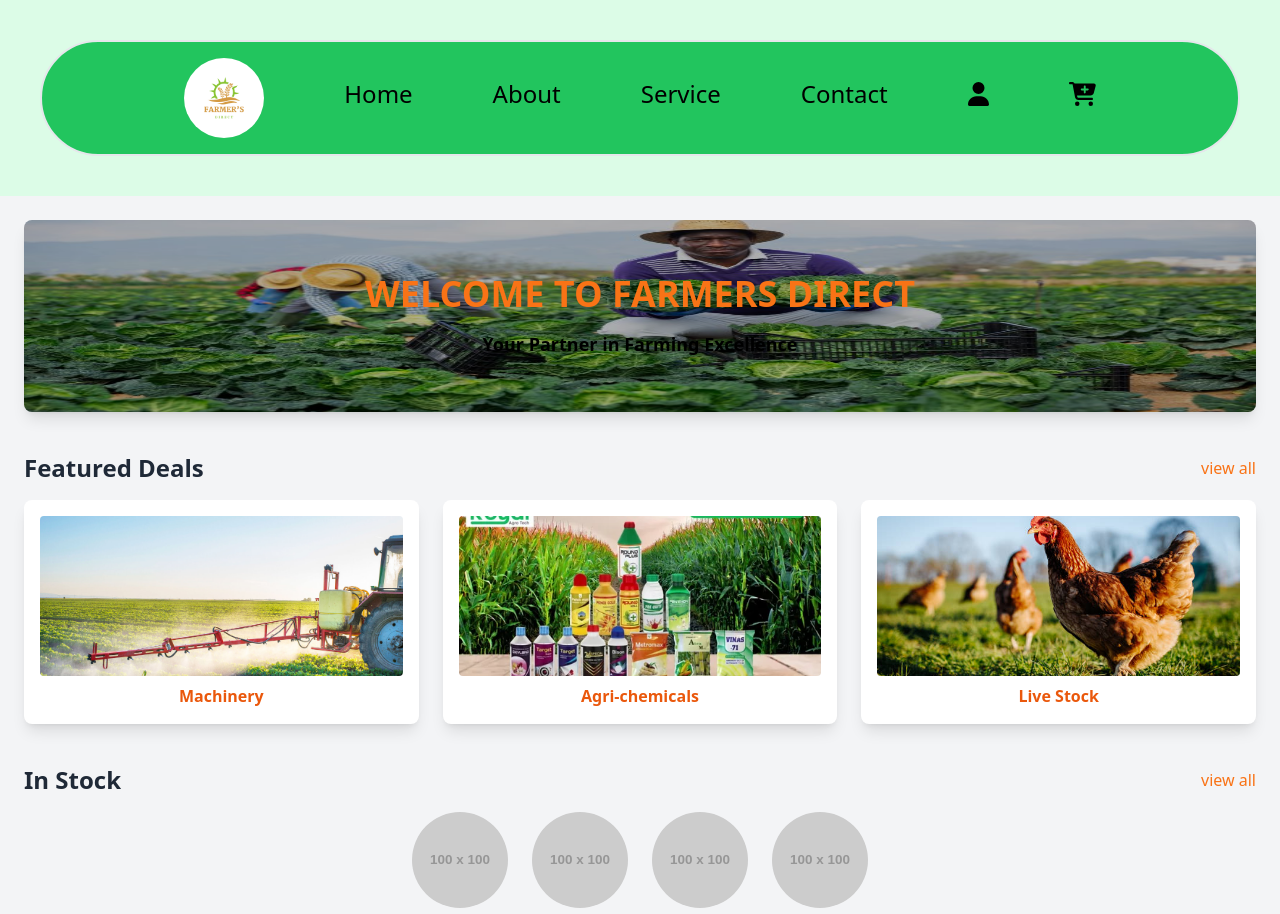
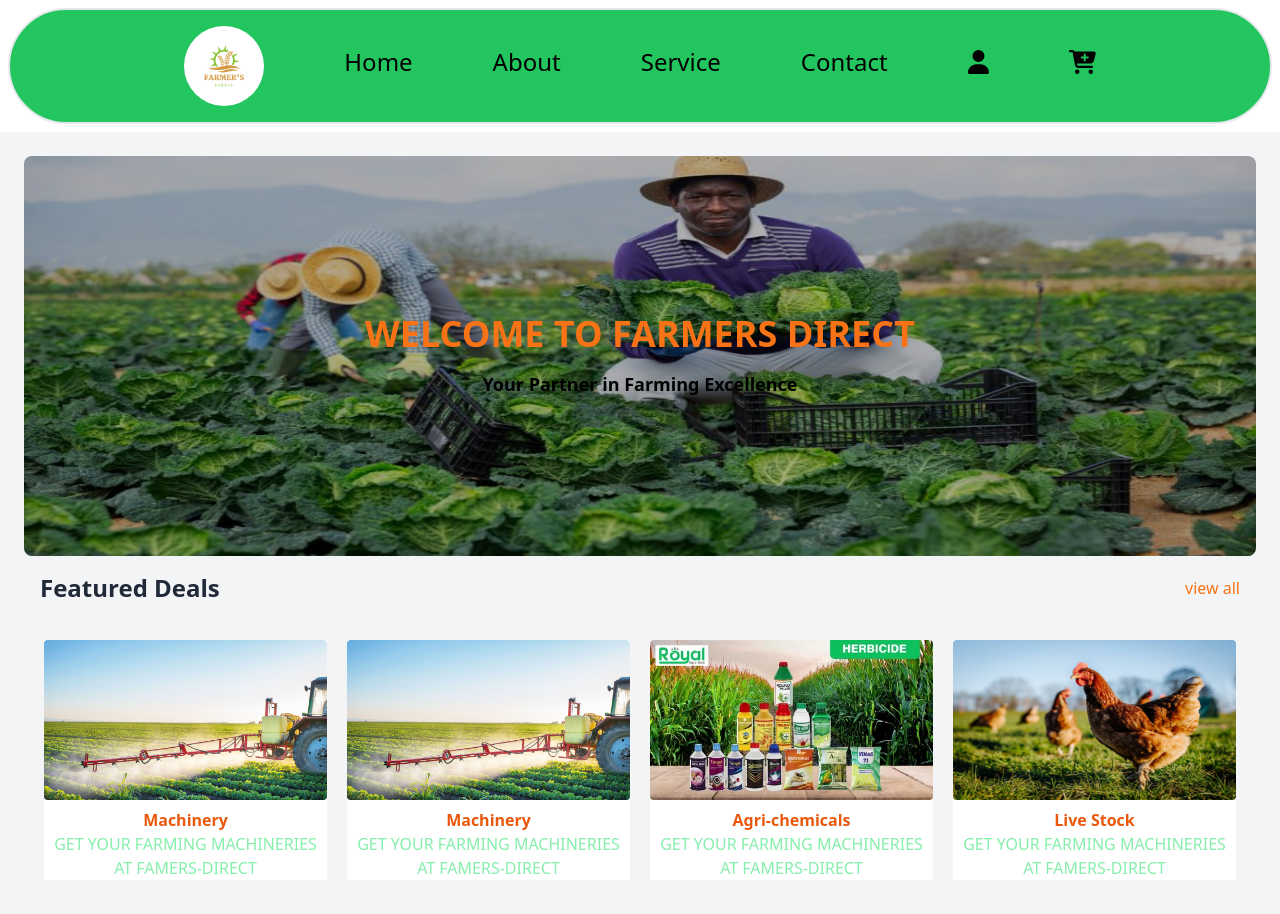
Before and after one commit to Smkandawire/GROUP-27-FARMERS-DIRECT-WEBSITE-FRONTEND, a React (Create React App) app: page / in a window 1280 px wide. Shown: the top 914 px of the page. Built offline with nearby package versions, Linux system fonts and the light colour scheme.

Commit message:
home page modifications

```diff
--- a/src/components/AddToCart/Checkout.js
+++ b/src/components/AddToCart/Checkout.js
@@ -6,9 +6,9 @@ const Checkout = ({ cart, updateQuantity, removeFromCart }) => {
     const totalPrice = cart.reduce((sum, item) => sum + item.price * item.quantity, 0);
 
     return (
-        <div className="p-6">
+        <div className="p-6 h-96">
             {cart.length === 0 ? (
-                <p>Your cart is empty.</p>
+                <p className='font-bold'>Your cart is empty.</p>
             ) : (
                 <>
                     {cart.map((item) => (
--- a/src/components/Header/Header.js
+++ b/src/components/Header/Header.js
@@ -25,7 +25,7 @@ const Header = () => {
   };
 
   return (
-    <div className=' bg-green-100 p-8 space-y-6'>
+    <div className='text-base sm:text-lg md:text-xl lg:text-2xl'>
 
       <div className='bg-green-500 text-xl font-light m-2 p-4 text-white rounded-full border-2'>
 
--- a/src/components/Homepage/Home.js
+++ b/src/components/Homepage/Home.js
@@ -8,8 +8,8 @@ const Home= () => {
   return (
     <div className="min-h-screen bg-gray-100 p-6">
     {/* Banner */}
-    <div className="relative bg-white rounded-lg shadow-lg overflow-hidden">
-      <img src= {farmersdirect}  alt="Farmer Banner"  className="w-full md:h-48"/>
+    <div className="relative bg-white rounded-lg  overflow-hidden">
+      <img src= {farmersdirect}  alt="Farmer Banner"  class="w-full h-[50vh] object-fit" />
       <div className="absolute inset-0 bg-black bg-opacity-30 flex flex-col justify-center items-center text-center">
         <h1 className="text-4xl font-bold text-orange-500 uppercase mb-4">
           Welcome to Farmers Direct
@@ -19,35 +19,49 @@ const Home= () => {
     </div>
 
     {/* Featured Deals Section */}
-    <div className="mt-10">
-      <div className="flex justify-between items-center mb-4">
-        <h2 className="text-2xl font-bold text-gray-800">Featured Deals</h2>
+    <div className="flex flex-col">
+      <div className="flex justify-between items-center m-4">
+        <h2 className="flex justify-center text-2xl font-bold text-gray-800">Featured Deals</h2>
         <a href="#" className="text-orange-500 hover:underline">view all</a>
       </div>
-      <div className="grid grid-cols-3 gap-6">
-        <div className="bg-white rounded-lg shadow-lg p-4 text-center">
+      <div className="flex flex-cols gap-5 p-5">
+      <div className="bg-white text-center">
           <img
             src={Agrichemicals}// Replace with your product image URL
             alt="Machinery"
-            className="w-full h-40 object-cover rounded"
+            className="w-full h-40 object-fit rounded"
           />
           <h3 className="text-orange-600 font-bold mt-2">Machinery</h3>
+          <h4 className='text-green-300'>GET YOUR FARMING MACHINERIES AT FAMERS-DIRECT</h4>
         </div>
-        <div className="bg-white rounded-lg shadow-lg p-4 text-center">
+        <div className="bg-white text-center">
+          <img
+            src={Agrichemicals}// Replace with your product image URL
+            alt="Machinery"
+            className="w-full h-40 object-fit rounded"
+          />
+          <h3 className="text-orange-600 font-bold mt-2">Machinery</h3>
+          <h4 className='text-green-300'>GET YOUR FARMING MACHINERIES AT FAMERS-DIRECT</h4>
+        </div>
+        <div className="bg-white text-center
+        ">
           <img
             src={organics}// Replace with your product image URL
             alt="Agri-chemicals"
-            className="w-full h-40 object-cover rounded"
+            className="w-full h-40 object-fit rounded"
           />
           <h3 className="text-orange-600 font-bold mt-2">Agri-chemicals</h3>
+          <h4 className='text-green-300'>GET YOUR FARMING MACHINERIES AT FAMERS-DIRECT</h4>
+          <h4></h4>
         </div>
-        <div className="bg-white rounded-lg shadow-lg p-4 text-center">
+        <div className="bg-white text-center">
           <img
           src={chicken} // Replace with your product image URL
             alt="Live Stock"
-            className="w-full h-40 object-cover rounded"
+            className="w-full h-40 object-fit rounded"
           />
           <h3 className="text-orange-600 font-bold mt-2">Live Stock</h3>
+          <h4 className='text-green-300'>GET YOUR FARMING MACHINERIES AT FAMERS-DIRECT</h4>
         </div>
       </div>
     </div>
--- a/src/components/LoginPage/LoginPage.js
+++ b/src/components/LoginPage/LoginPage.js
@@ -1,3 +1,4 @@
+import { Link } from 'react-router-dom';
 export default function LoginPage(){
   const handleSubmit = (event) =>{
     event.preventDefault();
@@ -40,8 +41,8 @@ export default function LoginPage(){
 </div>
  <br/>
       <div>
-      <div className="font-bold text-black">Don't have an account?
-  <span className="cursor-pointer text-orange-500 "> Register</span>
+      <div className="flex justify-center font-bold text-black">Don't have an account?
+  <span className="flex justify-center cursor-pointer text-orange-500 "><Link to ='/SignUp'>Register</Link></span>
 </div>
   </div>
   <br/>
```
Also changed, not shown: 1 other file (tests, documents, lock files or other folders).
